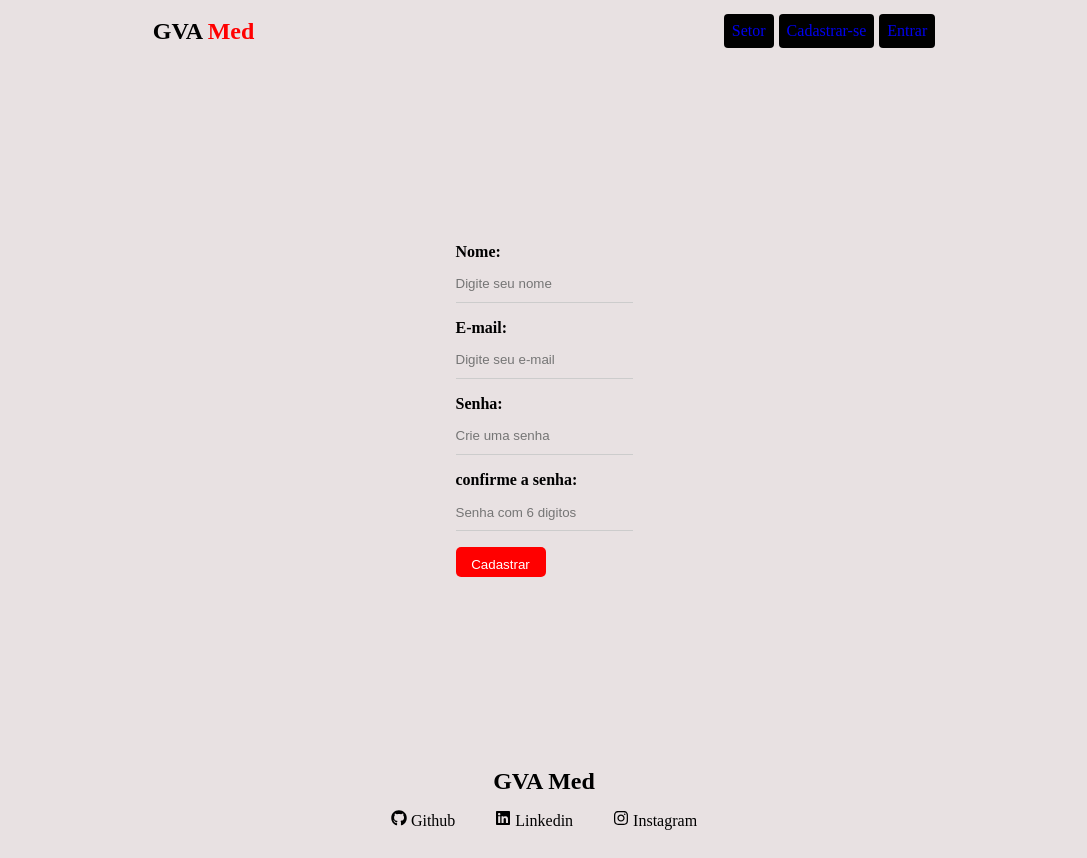
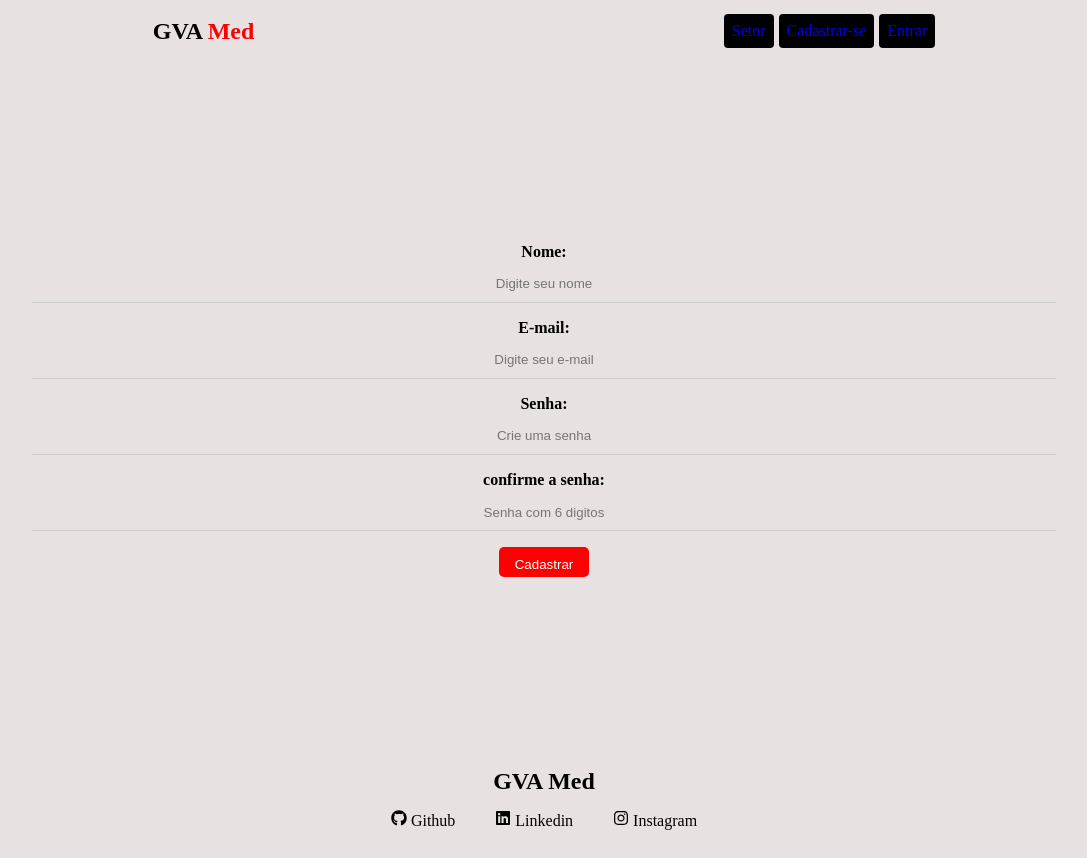
Before and after one commit to vieiragah/gva, a React (Vite) app in the folder frontend/gva/: page /register in a window 1280 px wide. Shown: the whole page, without its empty margins (96-1183 px from the left). Built offline with nearby package versions, Linux system fonts and the light colour scheme.

Commit message:
mudança no backend, para criar usuário

```diff
--- a/frontend/gva/src/components/NavBar.jsx
+++ b/frontend/gva/src/components/NavBar.jsx
@@ -11,12 +11,13 @@ const NavBar = () => {
                     <li><Link to='/'>Setor</Link></li>
                     <li><Link to='/register'>Cadastrar-se</Link></li>
                     <li><Link to='/login'>Entrar</Link></li>
+
                 </ul>
             </Navgate>
         </header>
     </div>
   )
 }
-//                    <li>{user ? "sair" : ""}</li>
+//                                       <li>{user ? "sair" : ""}</li>
 //uma renderização condicional no ultimo li, trazendo o status de usuário logado ele aparece o sair, caso contrado nada ou então algum css por trás para não criar aquele padding que ficaria no canto direto. (perguntar ao rafa)
 export default NavBar
--- a/frontend/gva/src/pages/Register.jsx
+++ b/frontend/gva/src/pages/Register.jsx
@@ -8,20 +8,24 @@ const Register = () => {
   const [password, setPassword] = useState('');
   const [confirmPassword, setConfirmPassword] = useState('');
 
-  const handleSubmit = (e) => {
-    e.preventDefault();
-    registerUser()
-  };
 
   const registerUser = axios.create({
-    baseURL: 'http://localhost:3000/api/users',
-    headers: {
-      "name": name,
-      "email": email,
-      "password": password
-    }
+    baseURL: 'http://localhost:3000/api',
+
   })
-  console.log(name, email, password);
+//console.log(name, email, password);
+    const handleSubmit = (e) => {
+    e.preventDefault();
+    registerUser.post(
+      "/users",
+      {
+        name,
+        email,
+        password
+      }
+    )
+    return ""
+  };
 
 
   return (
@@ -31,7 +35,8 @@ const Register = () => {
             <span>Nome:</span>
             <input type="text"
             placeholder='Digite seu nome'
-            value={name}
+            id='name'
+            name='name'
             onChange={(e) => setName(e.target.value)}
             />
           </label>
@@ -39,9 +44,8 @@ const Register = () => {
             <span>E-mail:</span>
             <input type="email"
             name='email'
+            id='email'
             placeholder='Digite seu e-mail'
-            required
-            value={email}
             onChange={(e) => setEmail(e.target.value)}
 
             />
@@ -50,7 +54,8 @@ const Register = () => {
             <span>Senha:</span>
             <input type="password"
             placeholder='Crie uma senha'
-            value={password}
+            name='password'
+            id='password'
             onChange={(e) => setPassword(e.target.value)}
             />
           </label>
@@ -62,7 +67,7 @@ const Register = () => {
             onChange={(e) => setConfirmPassword(e.target.value)}
             />
           </label>
-          <Button disabled={!name || !email || password !== confirmPassword}>Cadastrar</Button>
+          <Button disabled={!name || !email || !password || password != confirmPassword}>Cadastrar</Button>
         </Form>
 
     </Container>
--- a/frontend/gva/src/styles.jsx
+++ b/frontend/gva/src/styles.jsx
@@ -76,23 +76,30 @@ export const Setores = styled.div`
 
 //form
 export const Form = styled.form`
-    max-width: 60%;
-    margin: 0 auto;
+    width: 100%;
+    display: flex;
+    flex-direction: column;
+    align-items: center;
     label {
         display: flex;
         flex-direction: column;
         margin-bottom: 1em;
+        width: 80%;
+
     }
     label span {
         margin-bottom: .3em;
         font-weight: bold;
-        text-align: left;
+        text-align: center;
     }
     input {
         border: none;
         border-bottom: 1px solid #ccc;
         padding: .8em 0;
         background-color: transparent;
+    }
+    input::placeholder {
+        text-align: center;
     }
     input:focus {
         outline: none;
```
Also changed, not shown: 1 other file (tests, documents, lock files or other folders).
